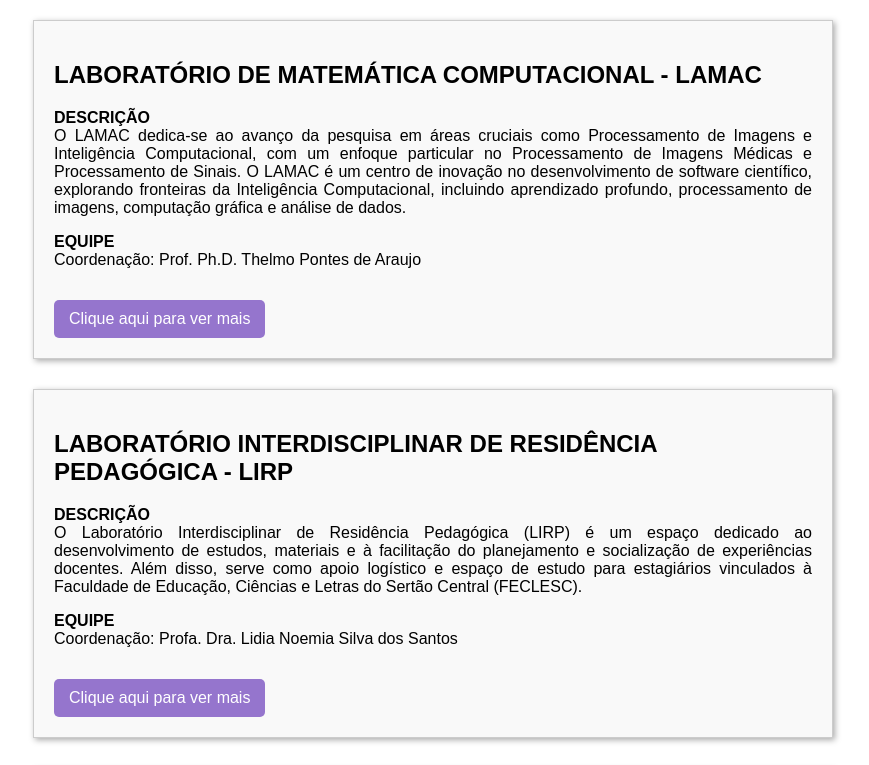
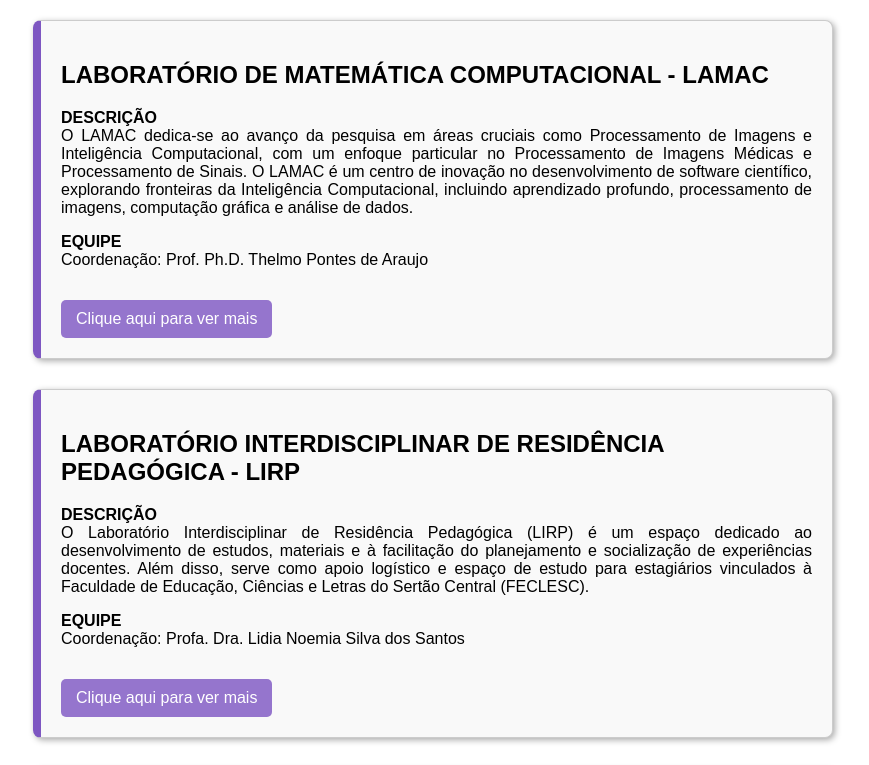
Before and after one commit to Y4smin-Costa/patentes-PoC-PDF, a plain HTML site: page index.html in a window 1280 px wide. Shown: the top 765 px of the page, without its empty margins (207-1076 px from the left). Drawn offline with Linux system fonts and the light colour scheme.

Commit message:
Update index.html

```diff
--- a/index.html
+++ b/index.html
@@ -12,7 +12,7 @@
     }
     .card {
         border: 1px solid #ccc;
-        border-left: 8px solid #7e57c2:
+        border-left: 8px solid #7e57c2;
         border-radius: 8px;
         padding: 20px;
         box-shadow: 2px 2px 6px #aaa;
```
